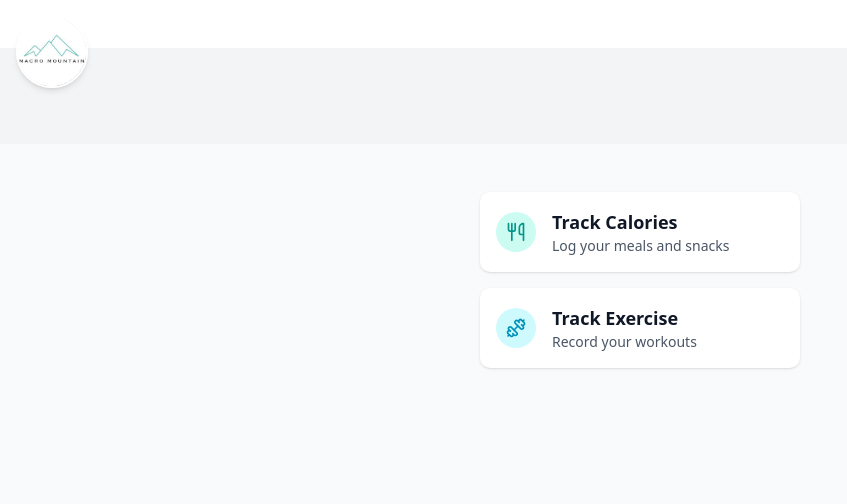
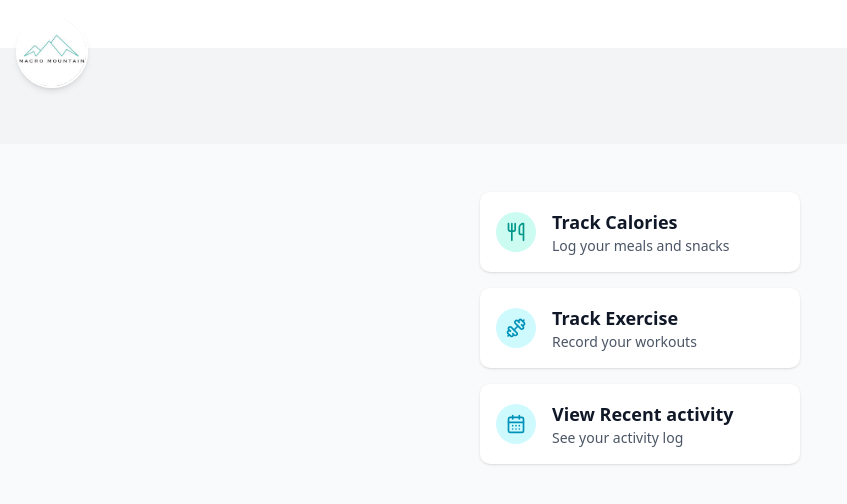
Before and after one commit to JonathanFry07/MarcoMountain, a React (Vite) app in the folder frontend/: page /tracking in a window 1280 px wide. Shown: the top 504 px of the page, without its empty margins (0-847 px from the left). Built offline with nearby package versions, Linux system fonts and the light colour scheme; no server answers.

Commit message:
Update TrackingPage.jsx

```diff
--- a/frontend/src/pages/TrackingPage.jsx
+++ b/frontend/src/pages/TrackingPage.jsx
@@ -1,5 +1,5 @@
 import React, { useState } from "react";
-import { Utensils, Dumbbell } from "lucide-react";
+import { Utensils, Dumbbell, CalendarDays } from "lucide-react";
 import WorkoutSelection from "@/components/WorkoutSelection"; // Import the WorkoutSelection component
 
 const TrackingPage = () => {
@@ -45,6 +45,19 @@ const TrackingPage = () => {
           </div>
         </button>
 
+        {/* View recent activity Button */}
+        <button
+          className="w-full bg-white rounded-lg shadow p-4 flex items-center hover:bg-gray-50 active:bg-gray-100 transition-colors"
+        >
+          <div className="w-10 h-10 bg-cyan-100 rounded-full flex items-center justify-center mr-4">
+            <CalendarDays className="h-5 w-5 text-cyan-600" />
+          </div>
+          <div className="text-left">
+            <h2 className="text-lg font-semibold text-gray-900">View Recent activity</h2>
+            <p className="text-sm text-gray-600">See your activity log</p>
+          </div>
+        </button>
+
         {/* Conditionally render the floating WorkoutSelection modal */}
         {showWorkoutSelection && (
           <div className="fixed inset-x-0 top-16 z-50 p-4 bg-white shadow-lg rounded-lg max-w-2xl mx-auto">
```
